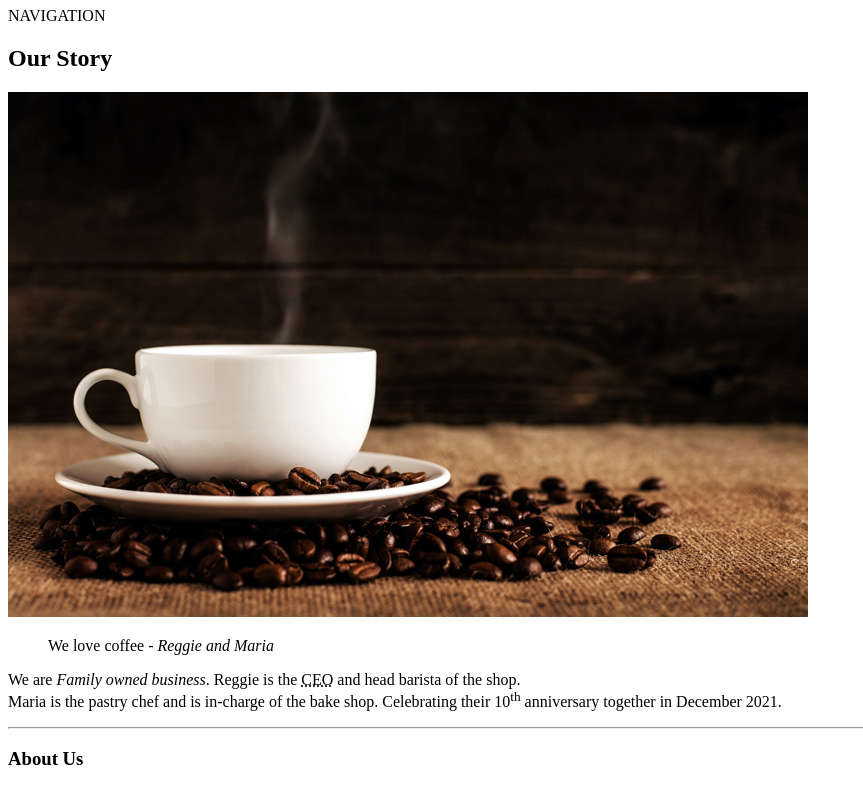
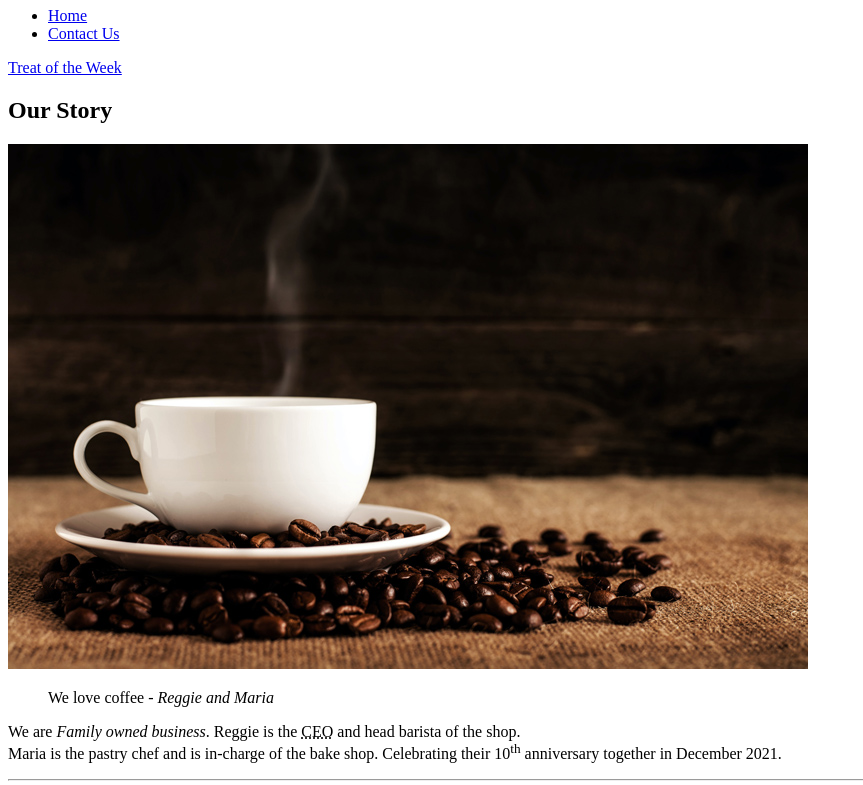
Before and after one commit to abhaysharma/mtm6130-21w-010, a plain HTML site: page week-4/index.html in a window 1280 px wide. Shown: the part 73-858 px from the top of the page, without its empty margins (0-863 px from the left). Drawn offline with Linux system fonts and the light colour scheme.

Commit message:
Adding links

```diff
--- a/week-4/index.html
+++ b/week-4/index.html
@@ -17,10 +17,21 @@
   <!-- tagname*number to get multiple tags. li*5 will give us 5 list items -->
   <header>
     <h1>Reggie's Coffee Shop</h1>
-    <nav>NAVIGATION</nav>
+    <nav>
+      <ul>
+        <li>
+          <a href="index.html">Home</a>
+        </li>
+        <li>
+          <a href="contact.html">Contact Us</a>
+        </li>
+      </ul>
+    </nav>
   </header>
   <!-- main content of the page -->
   <main>
+    <!-- adding an on page link -->
+    <a href="#treatofweek">Treat of the Week</a>
     <!-- main article -->
     <article>
       <h2>Our Story</h2>
@@ -60,7 +71,7 @@
       </ol>
     </section>
     <!-- ********Treat of the Week section******** -->
-    <section>
+    <section id="treatofweek">
       <h3>Treat of the Week</h3>
       <dl>
         <dt>Name</dt>
@@ -82,6 +93,7 @@
           </ul>
         </dd>
       </dl>
+      <a href="https://www.yummly.com/recipe/Banana-Bread-1033797?prm-v1" target="_blank">Get the Recipe</a>
     </section>
   </main>
   <!-- *********footer of the page********* -->
```
Also changed, not shown: week-4/contact.html (+1 -0 lines).
